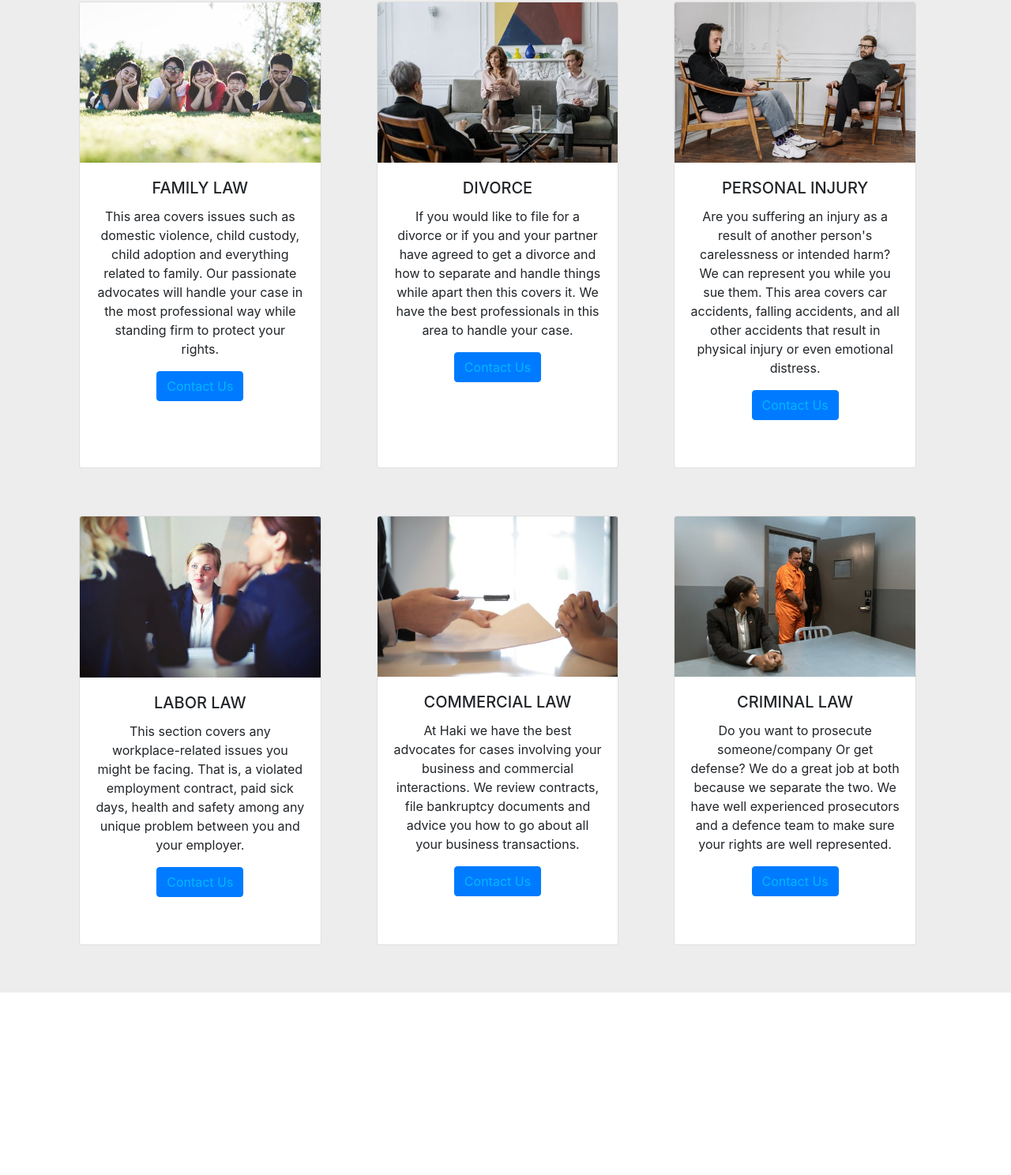
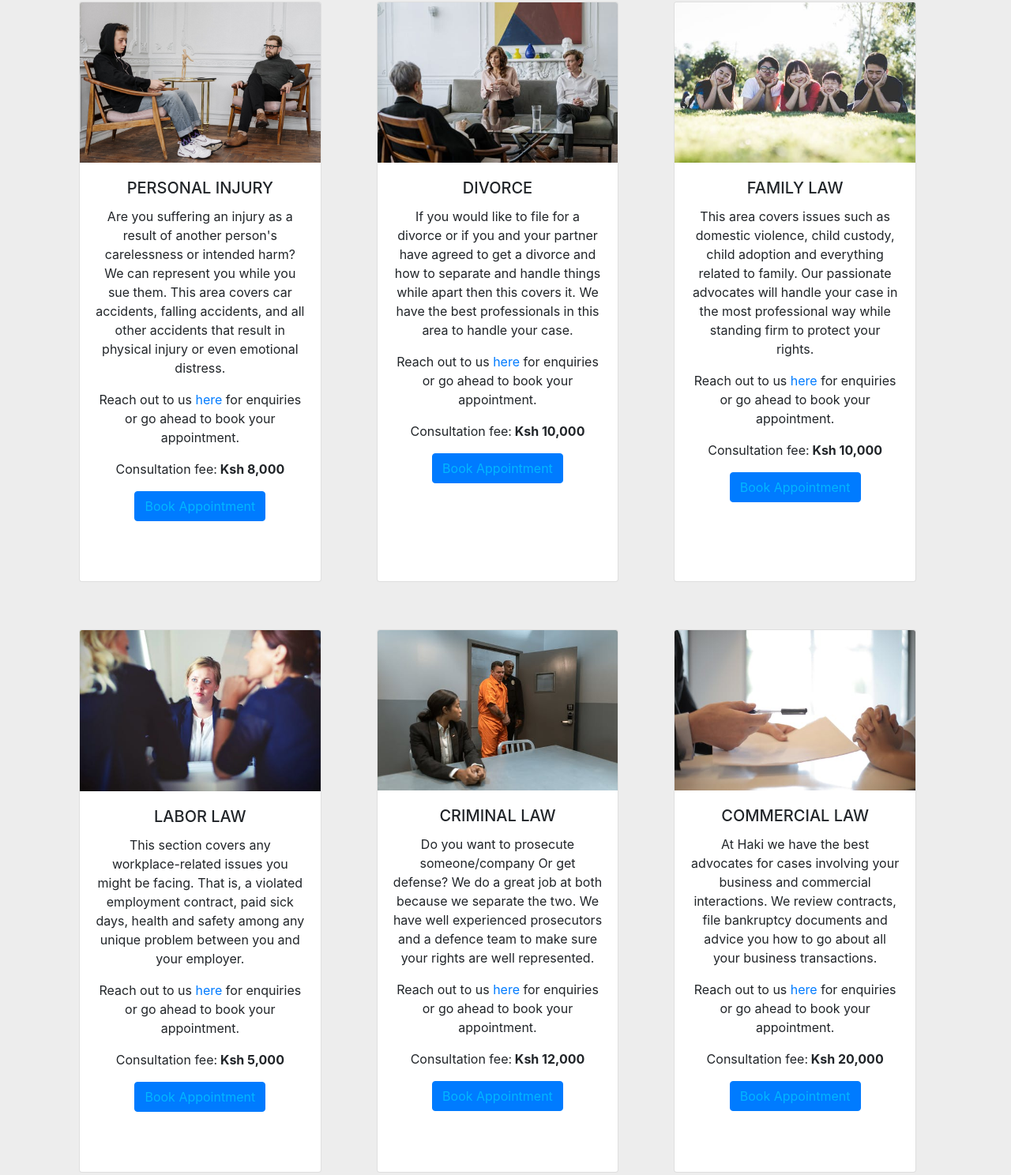
Before and after one commit to Wakarende/Haki, a plain HTML site: page pages/services.html in a window 1280 px wide. Shown: the part 514-2002 px from the top of the page at 79% size. Before the commit the page ends 1831 px from the top, so only its background shows below. Drawn offline with nearby package versions, Linux system fonts and the light colour scheme.

Commit message:
add appointment buttons, a link  to contact us and comments on services file

```diff
--- a/pages/services.html
+++ b/pages/services.html
@@ -10,6 +10,7 @@
   <link rel="stylesheet" href="/css/services.css">
   <title>Services</title>
 </head>
+<!-- BEGINNING OF SERVICE PAGE BODY -->
 
 <body>
   <nav class="navbar navbar-default navbar-fixed-top"></nav>
@@ -20,20 +21,24 @@
         <a href="#">Home</a>
       </div>
     </div>
-
+    <!-- CONTAINER CLASS WITH SERVICE CARDS -->
     <div class="container">
       <div class="practice-areas">
         <div class="row">
           <div class="col-md-4">
             <div class="card h-100">
-              <img src="/img/family.jpeg" class="card-img-top" alt="A photo of a family">
+              <img src="/img/injury.jpeg" class="card-img-top" alt="Injured person with lawyer">
               <div class="card-body">
-                <h5 class="card-title">FAMILY LAW</h5>
-                <p class="card-text">This area covers issues such as domestic violence, child custody, child adoption
-                  and
-                  everything related to family. Our passionate advocates will handle your case in the most professional
-                  way while standing firm to protect your rights.</p>
-                <a href="#" class="btn btn-primary">Contact Us</a>
+                <h5 class="card-title">PERSONAL INJURY</h5>
+                <p class="card-text">Are you suffering an injury as a result of another person's carelessness or
+                  intended
+                  harm? We can represent you while you sue them. This area covers car accidents, falling accidents, and
+                  all other accidents that result in physical injury or even emotional distress.</p>
+                <p class="card-text">Reach out to us <a href="">here</a> for enquiries or go ahead to book your
+                  appointment.
+                </p>
+                <p>Consultation fee:<strong> Ksh 8,000</strong></p>
+                <a href="#" class="btn btn-primary mb-3">Book Appointment</a>
               </div>
             </div>
           </div>
@@ -47,20 +52,28 @@
                   things while apart then
                   this
                   covers it. We have the best professionals in this area to handle your case.</p>
-                <a href="#" class="btn btn-primary">Contact Us</a>
+                <p class="card-text">Reach out to us <a href="">here</a> for enquiries or go ahead to book your
+                  appointment.
+                </p>
+                <p>Consultation fee:<strong> Ksh 10,000</strong></p>
+                <a href="#" class="btn btn-primary mb-3">Book Appointment</a>
               </div>
             </div>
           </div>
           <div class="col-md-4">
             <div class="card h-100">
-              <img src="/img/injury.jpeg" class="card-img-top" alt="Injured person with lawyer">
+              <img src="/img/family.jpeg" class="card-img-top" alt="A photo of a family">
               <div class="card-body">
-                <h5 class="card-title">PERSONAL INJURY</h5>
-                <p class="card-text">Are you suffering an injury as a result of another person's carelessness or
-                  intended
-                  harm? We can represent you while you sue them. This area covers car accidents, falling accidents, and
-                  all other accidents that result in physical injury or even emotional distress.</p>
-                <a href="#" class="btn btn-primary">Contact Us</a>
+                <h5 class="card-title">FAMILY LAW</h5>
+                <p class="card-text">This area covers issues such as domestic violence, child custody, child adoption
+                  and
+                  everything related to family. Our passionate advocates will handle your case in the most professional
+                  way while standing firm to protect your rights.</p>
+                <p class="card-text">Reach out to us <a href="">here</a> for enquiries or go ahead to book your
+                  appointment.
+                </p>
+                <p>Consultation fee:<strong> Ksh 10,000</strong></p>
+                <a href="#" class="btn btn-primary mb-3">Book Appointment</a>
               </div>
             </div>
           </div>
@@ -75,7 +88,27 @@
                   violated employment contract, paid sick days, health and safety among any unique problem between you
                   and
                   your employer.</p>
-                <a href="#" class="btn btn-primary">Contact Us</a>
+                <p class="card-text">Reach out to us <a href="">here</a> for enquiries or go ahead to book your
+                  appointment.
+                </p>
+                <p>Consultation fee:<strong> Ksh 5,000</strong></p>
+                <a href="#" class="btn btn-primary mb-3">Book Appointment</a>
+              </div>
+            </div>
+          </div>
+          <div class="col-md-4">
+            <div class="card h-100">
+              <img src="/img/criminal.jpeg" class="card-img-top" alt="A lawyer and prisoner image">
+              <div class="card-body">
+                <h5 class="card-title">CRIMINAL LAW</h5>
+                <p class="card-text">Do you want to prosecute someone/company Or get defense? We do a great job at
+                  both because we separate the two. We have well experienced prosecutors and a defence team to make sure
+                  your rights are well represented.</p>
+                <p class="card-text">Reach out to us <a href="">here</a> for enquiries or go ahead to book your
+                  appointment.
+                </p>
+                <p>Consultation fee:<strong> Ksh 12,000</strong></p>
+                <a href="#" class="btn btn-primary mb-3">Book Appointment</a>
               </div>
             </div>
           </div>
@@ -87,27 +120,21 @@
                 <p class="card-text">At Haki we have the best advocates for cases involving your business and commercial
                   interactions. We review contracts, file bankruptcy documents and advice you how to go about all your
                   business transactions.</p>
-                <a href="#" class="btn btn-primary">Contact Us</a>
-              </div>
-            </div>
-          </div>
-          <div class="col-md-4">
-            <div class="card h-100">
-              <img src="/img/criminal.jpeg" class="card-img-top" alt="A lawyer and prisoner image">
-              <div class="card-body">
-                <h5 class="card-title">CRIMINAL LAW</h5>
-                <p class="card-text">Do you want to prosecute someone/company Or get defense? We do a great job at
-                  both because we separate the two. We have well experienced prosecutors and a defence team to make sure
-                  your rights are well represented.</p>
-                <a href="#" class="btn btn-primary">Contact Us</a>
+                <p class="card-text">Reach out to us <a href="">here</a> for enquiries or go ahead to book your
+                  appointment.
+                </p>
+                <p>Consultation fee:<strong> Ksh 20,000</strong></p>
+                <a href="#" class="btn btn-primary mb-3">Book Appointment</a>
               </div>
             </div>
           </div>
         </div>
       </div>
     </div>
+    <!-- END OF SERVICE CARDS CONTAINER -->
   </div>
 
 </body>
+<!-- END OF SERVICE PAGE BODY -->
 
 </html>
```
